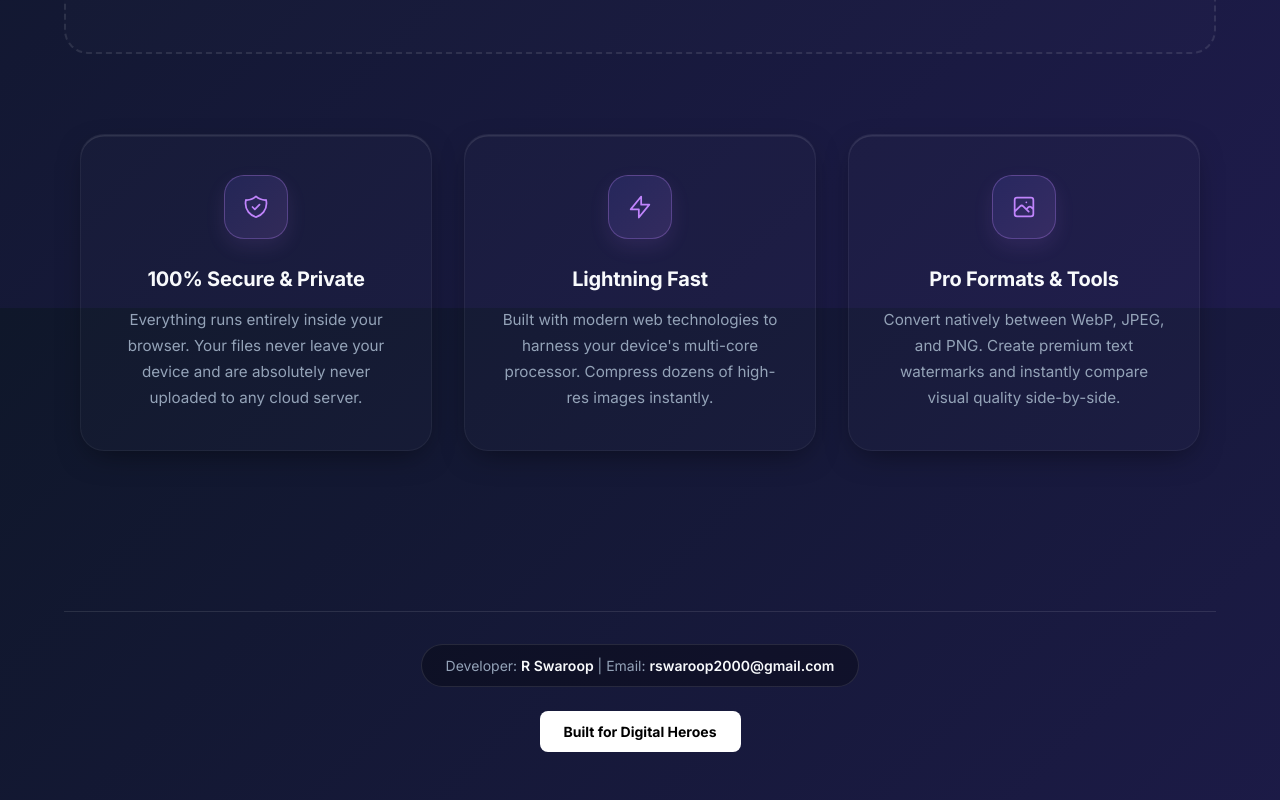
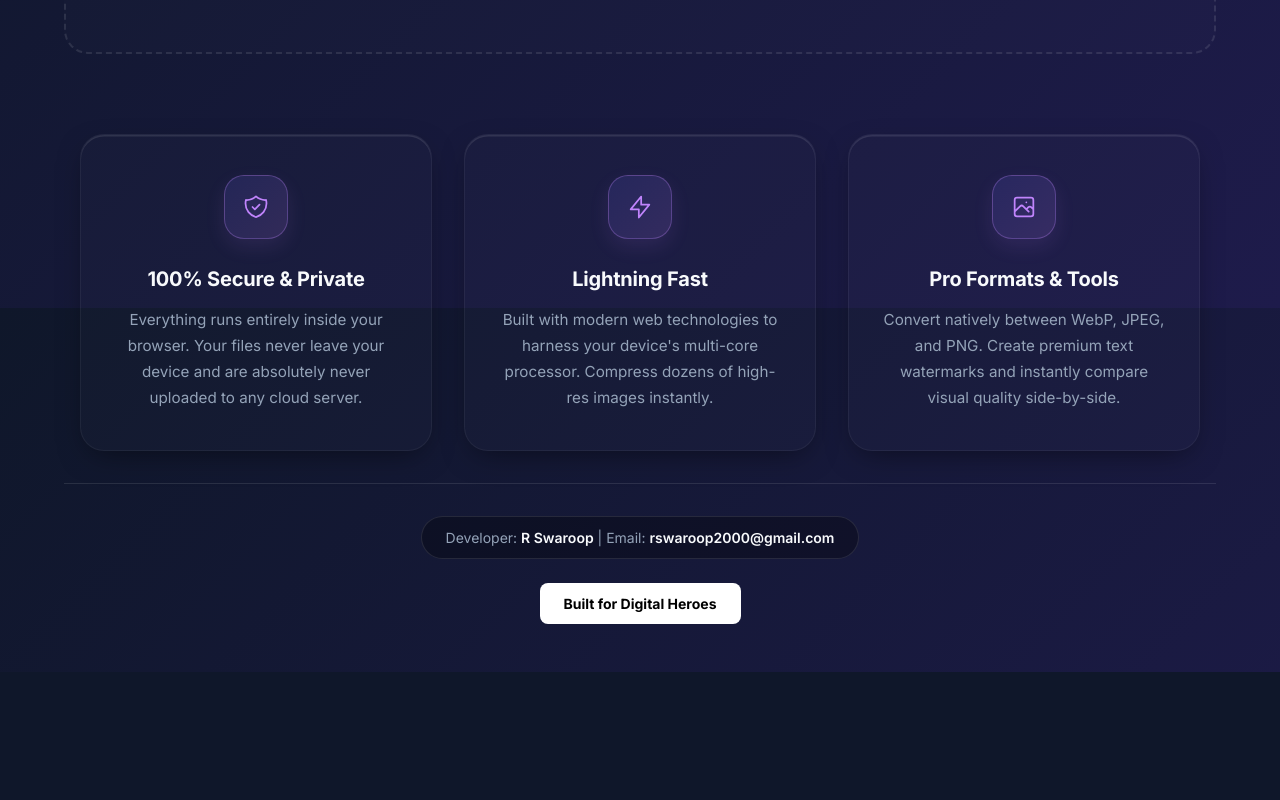
Before and after one commit to Swaroop-2000/Digital-Heroes, a React (Vite) app: page / in a window 1280 px wide. Shown: the part 492-1292 px from the top of the page. After the commit the page ends 1164 px from the top, so only its background shows below. Built offline with nearby package versions, Linux system fonts and the light colour scheme.

Commit message:
Fix excessive footer spacing

```diff
--- a/src/App.css
+++ b/src/App.css
@@ -33,6 +33,9 @@
   display: flex;
   flex-direction: column;
   gap: 2rem;
+}
+
+.main-content.has-files {
   padding-bottom: 6rem; /* Space for the floating action bar */
 }
 
@@ -695,7 +698,7 @@
 
 /* Footer */
 .footer {
-  margin-top: 4rem;
+  margin-top: 2rem;
   padding-top: 2rem;
   border-top: 1px solid var(--card-border);
   display: flex;
```
